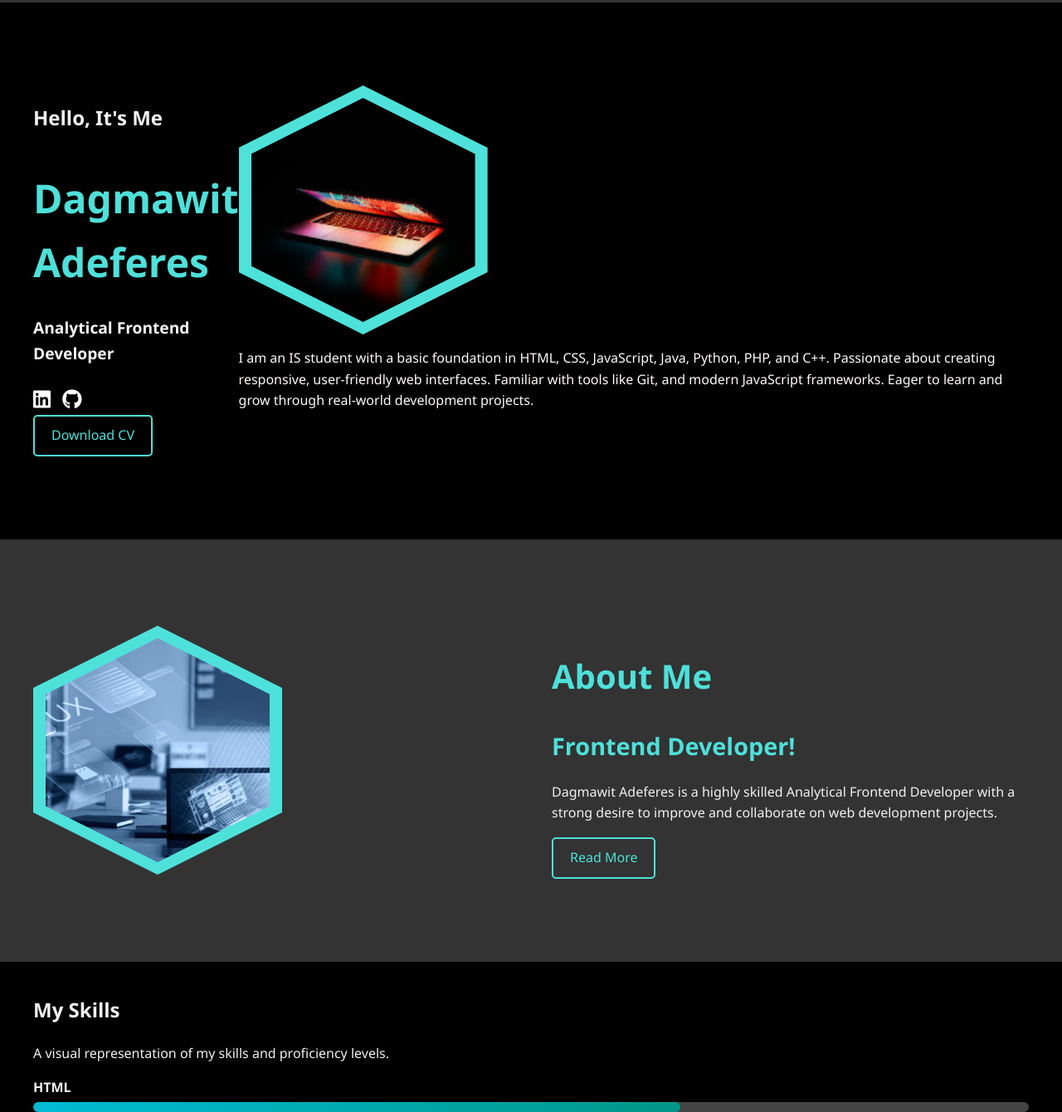
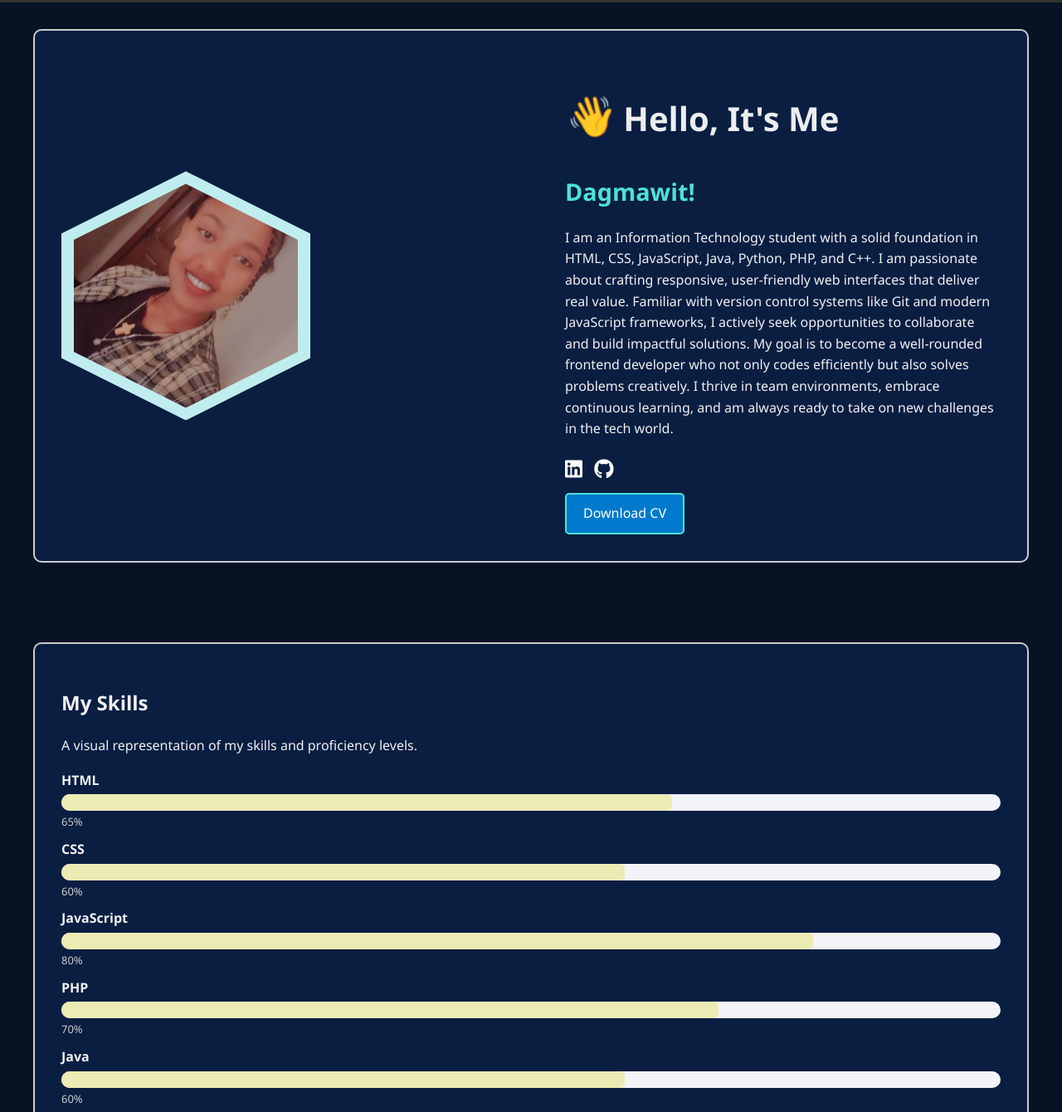
Before and after one commit to Kalddas/newport, a plain HTML site: page index.html in a window 1280 px wide. Shown: the part 37-1377 px from the top of the page at 83% size. Drawn offline with Linux system fonts and the light colour scheme.

Commit message:
updated portfolio withcv and image

```diff
--- a/index.html
+++ b/index.html
@@ -10,98 +10,54 @@
 <body>
 
   <header>
-
+    <!-- Optional: Add navigation here -->
   </header>
 
-  <section class="hero">
+  <!-- About Me Box -->
+  <section class="about-section">
     <div class="container">
-      <div class="hero-content">
-        <div class="hero-text">
-          <h2>Hello, It's Me</h2>
-          <h1>Dagmawit Adeferes</h1>
-          <h4>Analytical Frontend Developer</h4>
+      <div class="about-box">
+        <div class="hero-image">
+          <div class="hex-border">
+            <img src="img.jpg" alt="Dagmawit Adeferes">
+          </div>
+        </div>
+        <div class="about-text">
+          <h2><h2><span class="wave-emoji">👋</span> Hello, It's Me</h2>
+        </h2>
+          <h3>Dagmawit!</h3>
+          <p>I am an Information Technology student with a solid foundation in HTML, CSS, JavaScript, Java, Python, PHP, and C++.
+            I am passionate about crafting responsive, user-friendly web interfaces that deliver real value. Familiar
+            with version control systems like Git and modern JavaScript frameworks, I actively seek opportunities to
+            collaborate and build impactful solutions. My goal is to become a well-rounded frontend developer
+            who not only codes efficiently but also solves problems creatively. I thrive in team environments, embrace
+            continuous learning, and am always ready to take on new challenges in the tech world.
+          </p>
           <div class="social-links">
             <a href="#"><i class="fab fa-linkedin"></i></a>
             <a href="https://github.com/Kalddas"><i class="fab fa-github"></i></a>
           </div>
-          <a href="C:\Users\dagma\OneDrive\Desktop\cv" class="btn">Download CV</a>
-        </div>
-        <div class="hero-image-container">
-          <div class="hero-image">
-            <div class="hex-border">
-              <img src="images.jpg" alt="Dagmawit Adeferes">
-            </div>
-          </div>
-          <div class="hero-description">
-            <p>I am an IS student with a basic foundation in HTML, CSS, JavaScript, Java, Python, PHP, and C++.
-               Passionate about creating responsive, user-friendly web interfaces.
-               Familiar with tools like Git, and modern JavaScript frameworks.
-               Eager to learn and grow through real-world development projects.</p>
-          </div>
+          <a href="resume.pdf" class="btn">Download CV</a>
         </div>
       </div>
     </div>
   </section>
 
-  <section class="about">
+  <!-- Skills Box -->
+  <section class="skills-section">
     <div class="container">
-      <div class="about-content">
-        <div class="about-image">
-          <div class="hex-border">
-            <img src="jj.jpg" alt="Dagmawit Adeferes">
-          </div>
-        </div>
-        <div class="about-text">
-          <h2>About Me</h2>
-          <h3>Frontend Developer!</h3>
-          <p>Dagmawit Adeferes is a highly skilled Analytical Frontend Developer with a strong desire to improve and collaborate on web development projects.</p>
-          <a href="#" class="btn">Read More</a>
-        </div>
-      </div>
-    </div>
-  </section>
-
-  <section class="skills-page">
-    <div class="container">
+      <div class="skills-box">
         <h1>My Skills</h1>
-      <p class="skills-page-intro">A visual representation of my skills and proficiency levels.</p>
+        <p>A visual representation of my skills and proficiency levels.</p>
 
         <div class="skill-list">
-        <div class="skill">
-          <div class="skill-name">HTML</div>
-          <div class="skill-bar"><div class="skill-progress" data-progress="65"></div></div>
-          <div class="skill-percentage">0%</div>
-        </div>
-        <div class="skill">
-          <div class="skill-name">CSS</div>
-          <div class="skill-bar"><div class="skill-progress" data-progress="60"></div></div>
-          <div class="skill-percentage">0%</div>
-        </div>
-        <div class="skill">
-          <div class="skill-name">JavaScript</div>
-          <div class="skill-bar"><div class="skill-progress" data-progress="80"></div></div>
-          <div class="skill-percentage">0%</div>
-        </div>
-        <div class="skill">
-          <div class="skill-name">PHP</div>
-          <div class="skill-bar"><div class="skill-progress" data-progress="70"></div></div>
-          <div class="skill-percentage">0%</div>
-        </div>
-        <div class="skill">
-          <div class="skill-name">Java</div>
-          <div class="skill-bar"><div class="skill-progress" data-progress="60"></div></div>
-          <div class="skill-percentage">0%</div>
-        </div>
-        <div class="skill">
-          <div class="skill-name">Python</div>
-          <div class="skill-bar"><div class="skill-progress" data-progress="45"></div></div>
-          <div class="skill-percentage">0%</div>
-        </div>
-        <div class="skill">
-          <div class="skill-name">C++</div>
-          <div class="skill-bar"><div class="skill-progress" data-progress="30"></div></div>
-          <div class="skill-percentage">0%</div>
-        </div>
+          <div class="skill"><div class="skill-name">HTML</div><div class="skill-bar"><div class="skill-progress" data-progress="65"></div></div><div class="skill-percentage">0%</div></div>
+          <div class="skill"><div class="skill-name">CSS</div><div class="skill-bar"><div class="skill-progress" data-progress="60"></div></div><div class="skill-percentage">0%</div></div>
+          <div class="skill"><div class="skill-name">JavaScript</div><div class="skill-bar"><div class="skill-progress" data-progress="80"></div></div><div class="skill-percentage">0%</div></div>
+          <div class="skill"><div class="skill-name">PHP</div><div class="skill-bar"><div class="skill-progress" data-progress="70"></div></div><div class="skill-percentage">0%</div></div>
+          <div class="skill"><div class="skill-name">Java</div><div class="skill-bar"><div class="skill-progress" data-progress="60"></div></div><div class="skill-percentage">0%</div></div>
+          <div class="skill"><div class="skill-name">Python</div><div class="skill-bar"><div class="skill-progress" data-progress="45"></div></div><div class="skill-percentage">0%</div></div>
+          <div class="skill"><div class="skill-name">C++</div><div class="skill-bar"><div class="skill-progress" data-progress="30"></div></div><div class="skill-percentage">0%</div></div>
         </div>
 
         <div class="skills-description">
@@ -134,18 +90,7 @@
           </div>
         </div>
       </div>
-  </section>
-
-  <section class="services">
-    <!-- Add service content here -->
-  </section>
-
-  <section class="projects">
-    <!-- Add project content here -->
-  </section>
-
-  <section class="contact">
-    <!-- Add contact form or additional contact info here -->
+    </div>
   </section>
 
   <footer>
@@ -158,7 +103,7 @@
 
       skillBars.forEach(skill => {
         const bar = skill.querySelector('.skill-progress');
-        const percentageTexgit = skill.querySelector('.skill-percentage');
+        const percentageText = skill.querySelector('.skill-percentage');
         const progress = parseInt(bar.dataset.progress);
 
         bar.style.width = progress + '%';
--- a/style.css
+++ b/style.css
@@ -1,6 +1,6 @@
 /* General Styles */
 body {
-    background-color: #000;
+    background-color: #061325;
     color: #f1f1f1;
     font-family: 'Segoe UI', Tahoma, Geneva, Verdana, sans-serif;
     margin: 0;
@@ -14,7 +14,7 @@ body {
 }
 
 a {
-    color: #00bcd4;
+    color: #037d8d;
     text-decoration: none;
 }
 
@@ -123,7 +123,7 @@ nav li {
 .Hex-border {
     width: 300px;
     height: 300px;
-    background-color: #4ee0d9;
+    background-color: #f0f1f7;
     -webkit-clip-path: polygon(50% 0%, 100% 25%, 100% 75%, 50% 100%, 0% 75%, 0% 25%);
     clip-path: polygon(50% 0%, 100% 25%, 100% 75%, 50% 100%, 0% 75%, 0% 25%);
     display: flex;
@@ -183,7 +183,7 @@ nav li {
 }
 
 .about-text h2 {
-    color: #4ee0d9;
+    color: #eceeee;
     font-size: 2.5em;
     margin-bottom: 10px;
 }
@@ -214,7 +214,7 @@ nav li {
 .skill-progress {
     height: 100%;
     width: 0;
-    background: linear-gradient(90deg, #00bcd4, #009688);
+    background: linear-gradient(90deg, #edf8b1, #f0f0e5);
     border-radius: 6px;
     transition: width 2s ease;
 }
@@ -276,3 +276,106 @@ nav li {
     color: #00ffff;
     text-decoration: underline;
 }
+/* Container */
+.container {
+    max-width: 1200px;
+    margin: auto;
+    padding: 2rem;
+  }
+
+  /* Shared box styling */
+  .about-box,
+  .skills-box {
+    border: 2px solid #ccc;
+    border-radius: 10px;
+    padding: 2rem;
+    background-color: #0a1e42;
+    margin-bottom: 2rem;
+    transition: transform 0.3s ease, box-shadow 0.3s ease;
+  }
+
+  /* Hover effect for both boxes */
+  .about-box:hover,
+  .skills-box:hover {
+    transform: translateY(-5px);
+    box-shadow: 0 8px 20px rgba(0, 0, 0, 0.15);
+    background-color: #030620;
+  }
+
+  /* About box layout */
+  .about-box {
+    display: flex;
+    flex-wrap: wrap;
+    gap: 2rem;
+    align-items: center;
+    justify-content: space-around;
+  }
+
+  /* Image styling */
+  .hero-image img {
+    max-width: 100%;
+    max-height: 300px;
+    border-radius: 10px;
+    object-fit: cover;
+  }
+
+  /* Button */
+  .btn {
+    display: inline-block;
+    padding: 10px 20px;
+    background-color: #007acc;
+    color: #fff;
+    text-decoration: none;
+    border-radius: 5px;
+    margin-top: 10px;
+  }
+
+  /* Skills Section */
+  .skill-list .skill {
+    margin: 10px 0;
+  }
+
+  .skill-bar {
+    width: 100%;
+    background: #f2f4f7;
+    height: 20px;
+    border-radius: 10px;
+    overflow: hidden;
+  }
+
+  .skill-progress {
+    height: 100%;
+    background: #ecebb4;
+    width: 0;
+    transition: width 2s ease;
+  }
+
+  /* Contact and Tools */
+  .skills-description {
+    display: flex;
+    flex-wrap: wrap;
+    gap: 2rem;
+    margin-top: 2rem;
+  }
+
+  .contact-section,
+  .right-column {
+    flex: 1 1 250px;
+  }
+  @keyframes wave {
+    0% { transform: rotate(0deg); }
+    10% { transform: rotate(14deg); }
+    20% { transform: rotate(-8deg); }
+    30% { transform: rotate(14deg); }
+    40% { transform: rotate(-4deg); }
+    50% { transform: rotate(10deg); }
+    60% { transform: rotate(0deg); }
+    100% { transform: rotate(0deg); }
+  }
+
+  .wave-emoji {
+    display: inline-block;
+    font-size: 48px;
+    animation: wave 2s infinite;
+    transform-origin: 70% 70%;
+  }
```
Also changed, not shown: img.jpg (added), 1 other file. Lines whose indentation alone changed are shown as unchanged.
